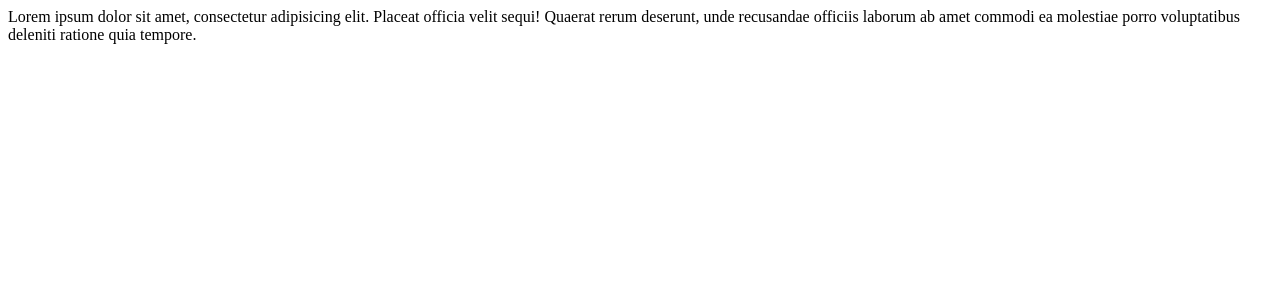
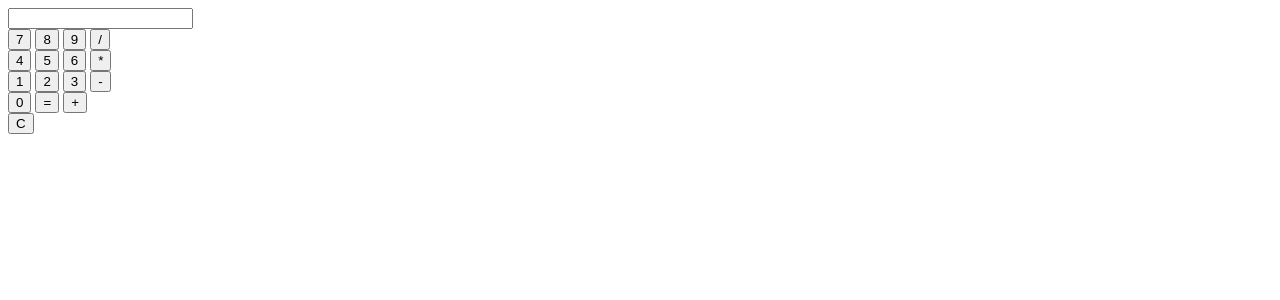
Before and after one commit to AmndanDwii/utsweb, a Laravel app: template resources/views/kalkulator.blade.php in a window 1280 px wide. Shown: the top 300 px of the page. Run offline with Laravel 8, Linux system fonts and the light colour scheme; the template is opened without the code that fills it, so the values that code supplies are empty.

Commit message:
Update kalkulator.blade.php

```diff
--- a/resources/views/kalkulator.blade.php
+++ b/resources/views/kalkulator.blade.php
@@ -7,6 +7,32 @@
     <title>Document</title>
 </head>
 <body>
-    Lorem ipsum dolor sit amet, consectetur adipisicing elit. Placeat officia velit sequi! Quaerat rerum deserunt, unde recusandae officiis laborum ab amet commodi ea molestiae porro voluptatibus deleniti ratione quia tempore.
+        <div class="calculator">
+            <input type="text" id="display" readonly>
+            <br>
+            <button onclick="appendToDisplay('7')">7</button>
+            <button onclick="appendToDisplay('8')">8</button>
+            <button onclick="appendToDisplay('9')">9</button>
+            <button onclick="appendToDisplay('/')">/</button>
+            <br>
+            <button onclick="appendToDisplay('4')">4</button>
+            <button onclick="appendToDisplay('5')">5</button>
+            <button onclick="appendToDisplay('6')">6</button>
+            <button onclick="appendToDisplay('*')">*</button>
+            <br>
+            <button onclick="appendToDisplay('1')">1</button>
+            <button onclick="appendToDisplay('2')">2</button>
+            <button onclick="appendToDisplay('3')">3</button>
+            <button onclick="appendToDisplay('-')">-</button>
+            <br>
+            <button onclick="appendToDisplay('0')">0</button>
+            <button onclick="calculate()">=</button>
+            <button onclick="appendToDisplay('+')">+</button>
+            <br>
+            <button onclick="clearDisplay()">C</button>
+        </div>
+
+        <script src="{{ asset('js/script.js') }}"></script>
+
 </body>
 </html>
```
